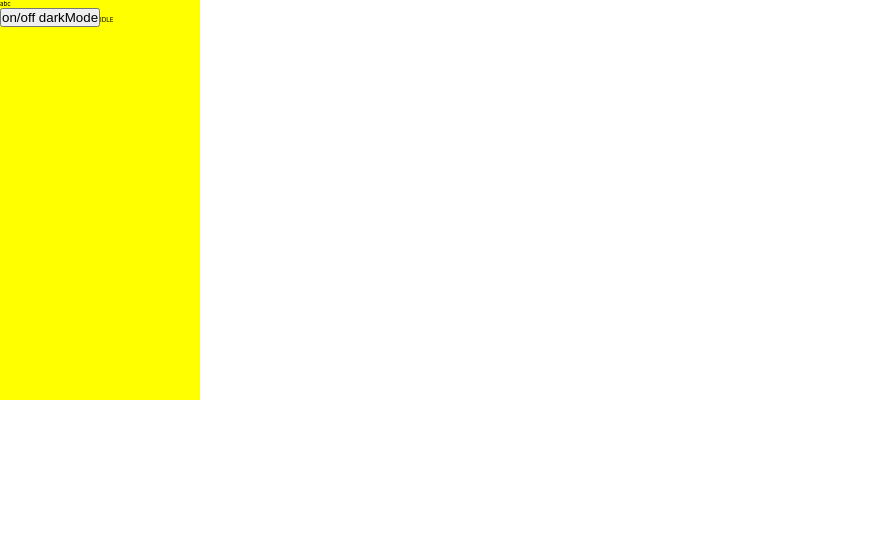
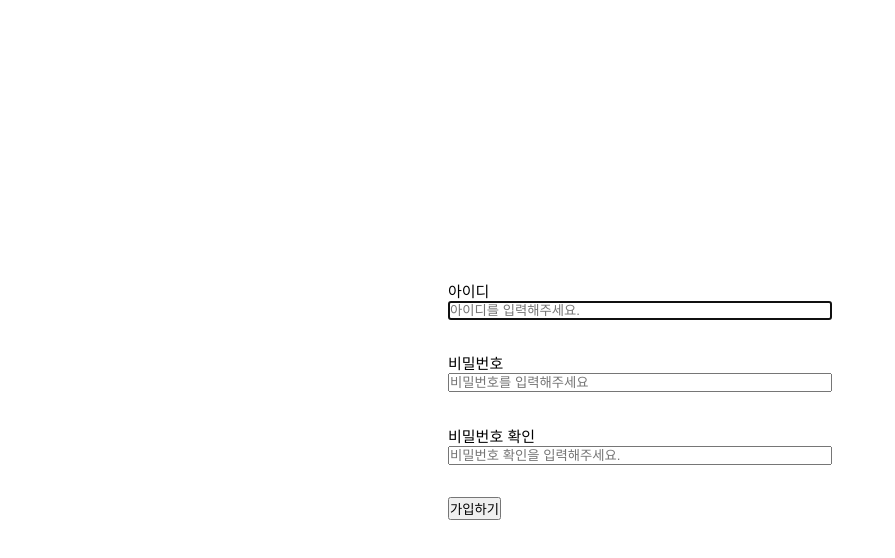
Before and after one commit to ingong/BuildMyOwnBoilerplate, a React app: page / in a window 1280 px wide. Shown: the top 558 px of the page, without its empty margins (0-895 px from the left). Built offline with nearby package versions, Linux system fonts and the light colour scheme.

Commit message:
fix: serve 명령어 -s 옵션 추가

```diff
--- a/package.json
+++ b/package.json
@@ -4,7 +4,7 @@
   "scripts": {
     "dev": "webpack-dev-server --progress",
     "build": "NODE_ENV=production webpack --progress",
-    "start": "serve build",
+    "start": "serve -s build",
     "unit:test": "jest",
     "lint": "eslint --ext ts,tsx ."
   },
--- a/src/Router.tsx
+++ b/src/Router.tsx
@@ -5,9 +5,10 @@ import ABC from '@/components/ABC/ABC';
 const Router = () => {
   return (
     <Routes>
-      <Route path="/" element={<Sample />} />
-      <Route path="/form" element={<Form />} />
+      <Route path="/" element={<Form />} />
+      <Route path="/sample" element={<Sample />} />
       <Route path="/abc" element={<ABC />} />
+      <Route path="/*" element={<Form />} />
     </Routes>
   );
 };
```
